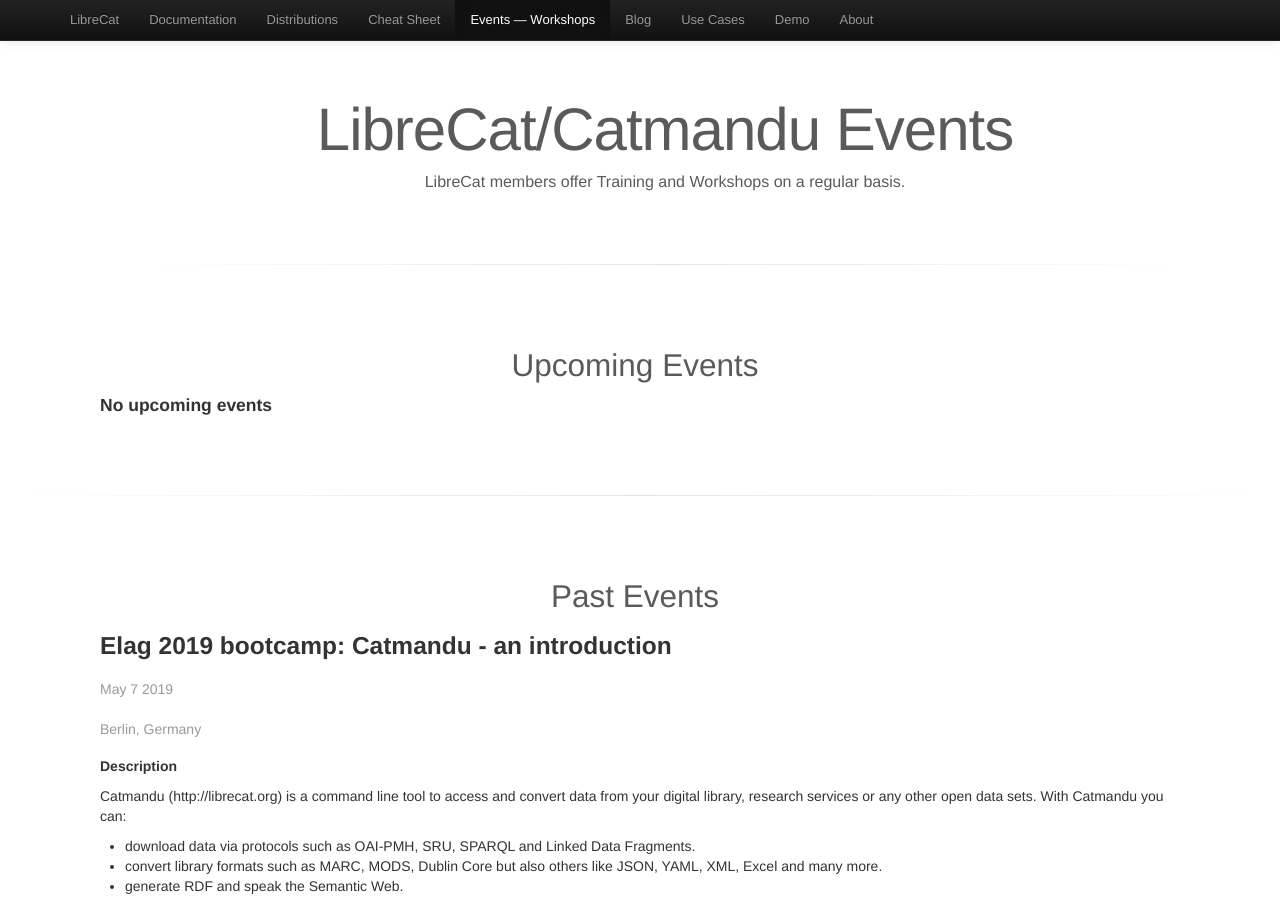
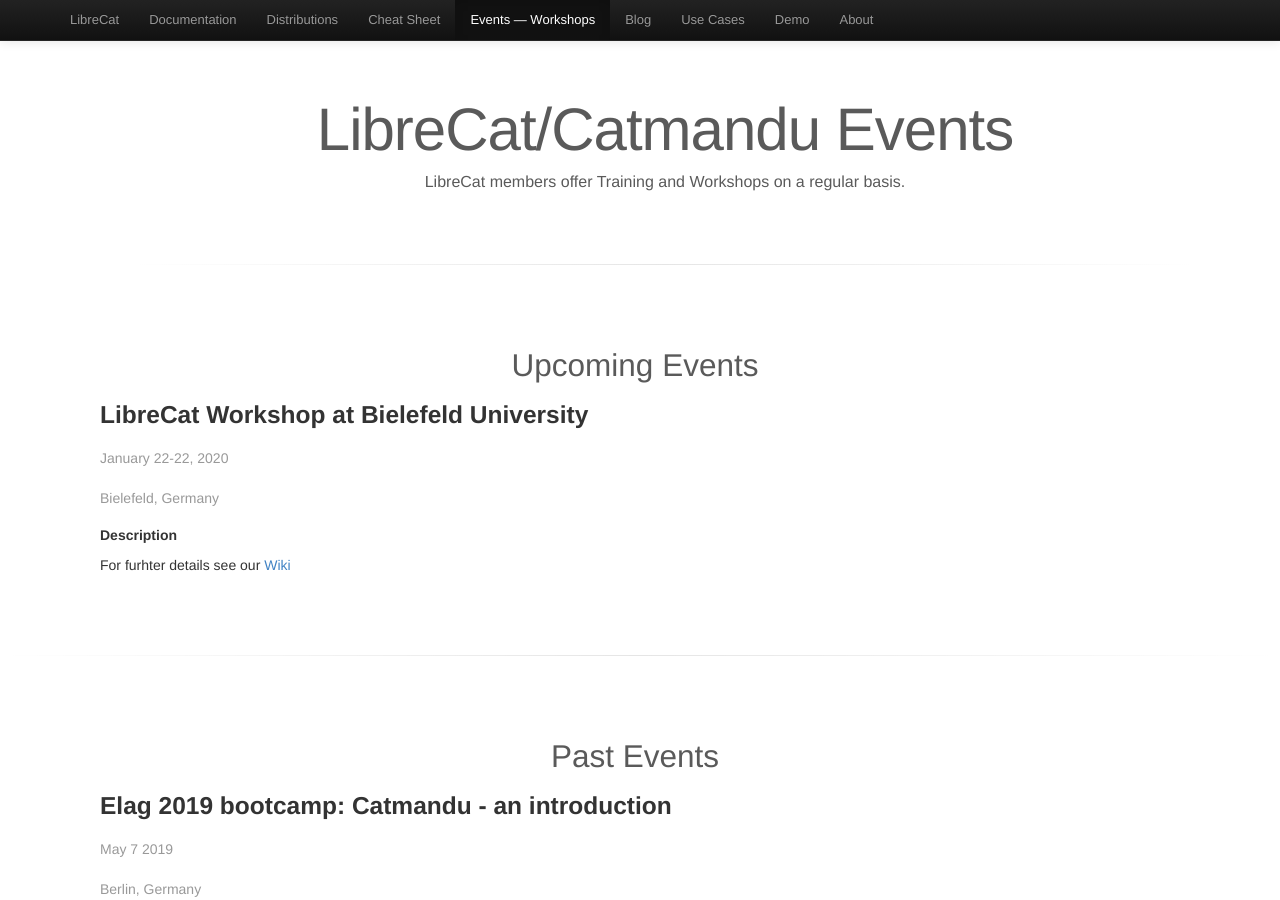
Before and after one commit to LibreCat/librecat.github.io, a Jekyll site: the page built from events.html, in a window 1280 px wide and 900 px high. Built offline with Jekyll 4.4.1, drawn with Linux system fonts in a browser that asks for light colours.

Commit message:
update bielefeld workshop

```diff
--- a/events.html
+++ b/events.html
@@ -23,7 +23,17 @@
         </div>
 
 
-        <h4>No upcoming events</h4>
+        <!-- <h4>No upcoming events</h4> -->
+
+        <h3>LibreCat Workshop at Bielefeld University
+          <br><small>January 22-22, 2020</small>
+          <br><small>Bielefeld, Germany</small>
+        </h3>
+
+        <h5>Description</h5>
+        <p>
+        For furhter details see our <a href="https://github.com/LibreCat/LibreCat/wiki/20200122-Workshop-Bielefeld">Wiki</a>
+        </p>
 
         </div>
 
```
